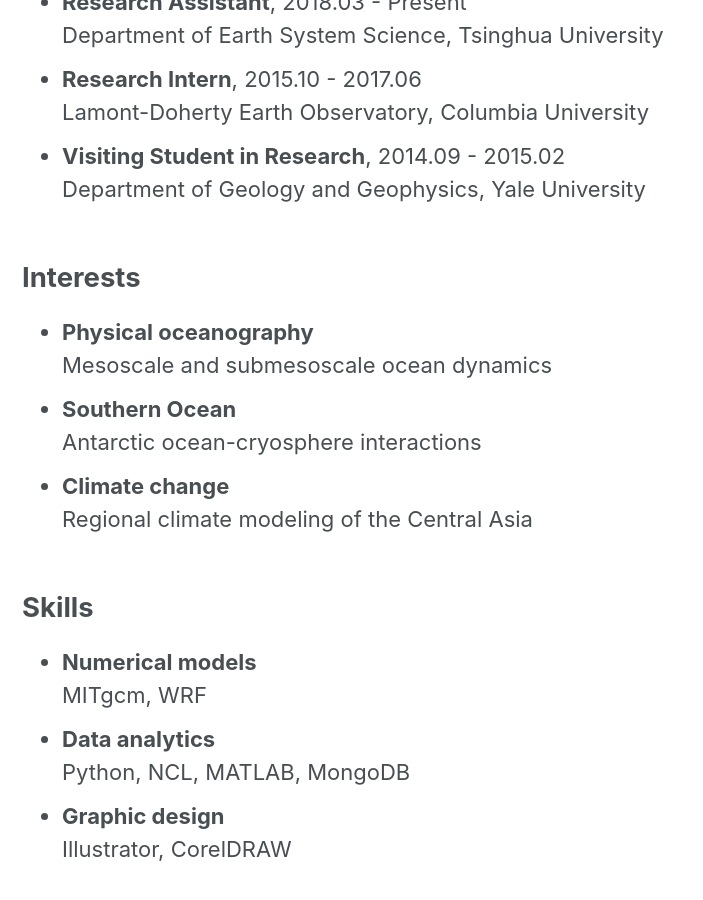
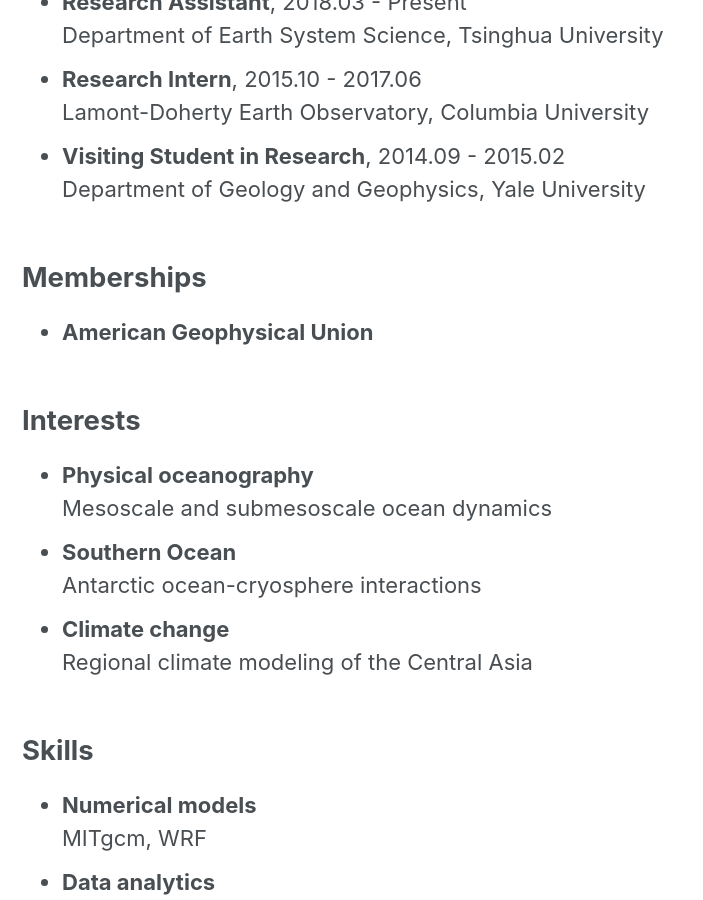
Before and after one commit to ci-zhang/ci-zhang.github.io, a Jekyll site: the page built from _pages/cv.md, in a window 1280 px wide and 900 px high, scrolled down 496 px. Shown: the whole window, without its empty margins (0-703 px from the left). Built offline with Jekyll 4.4.1, drawn with Linux system fonts in a browser that asks for light colours; nearby versions of some CDN libraries; a style sheet for code colours, icons or effects is not loaded.

Commit message:
Update cv.md

```diff
--- a/_pages/cv.md
+++ b/_pages/cv.md
@@ -16,6 +16,9 @@ layout: space
    Lamont-Doherty Earth Observatory, Columbia University
 *  **Visiting Student in Research**, 2014.09 - 2015.02
    Department of Geology and Geophysics, Yale University
+
+## Memberships
+*  **American Geophysical Union**
 
 ## Interests
 *  **Physical oceanography**
```
